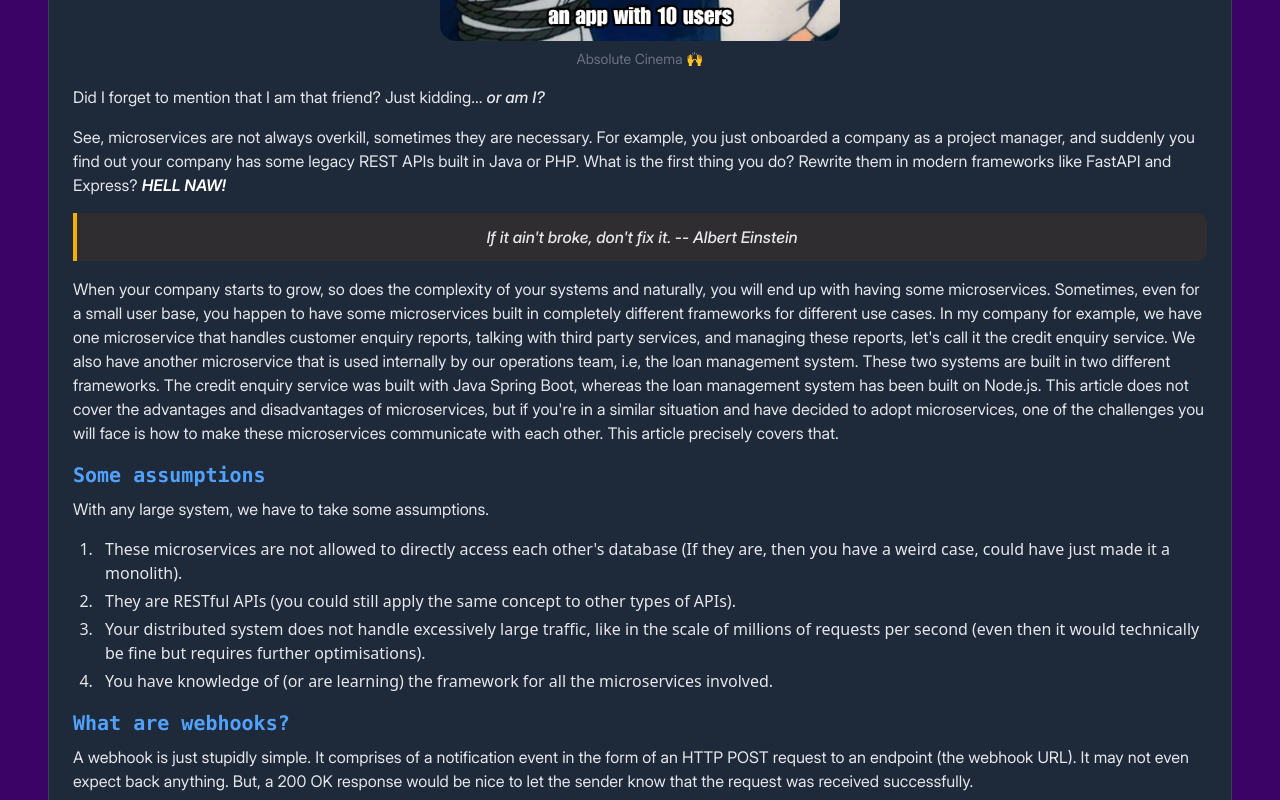
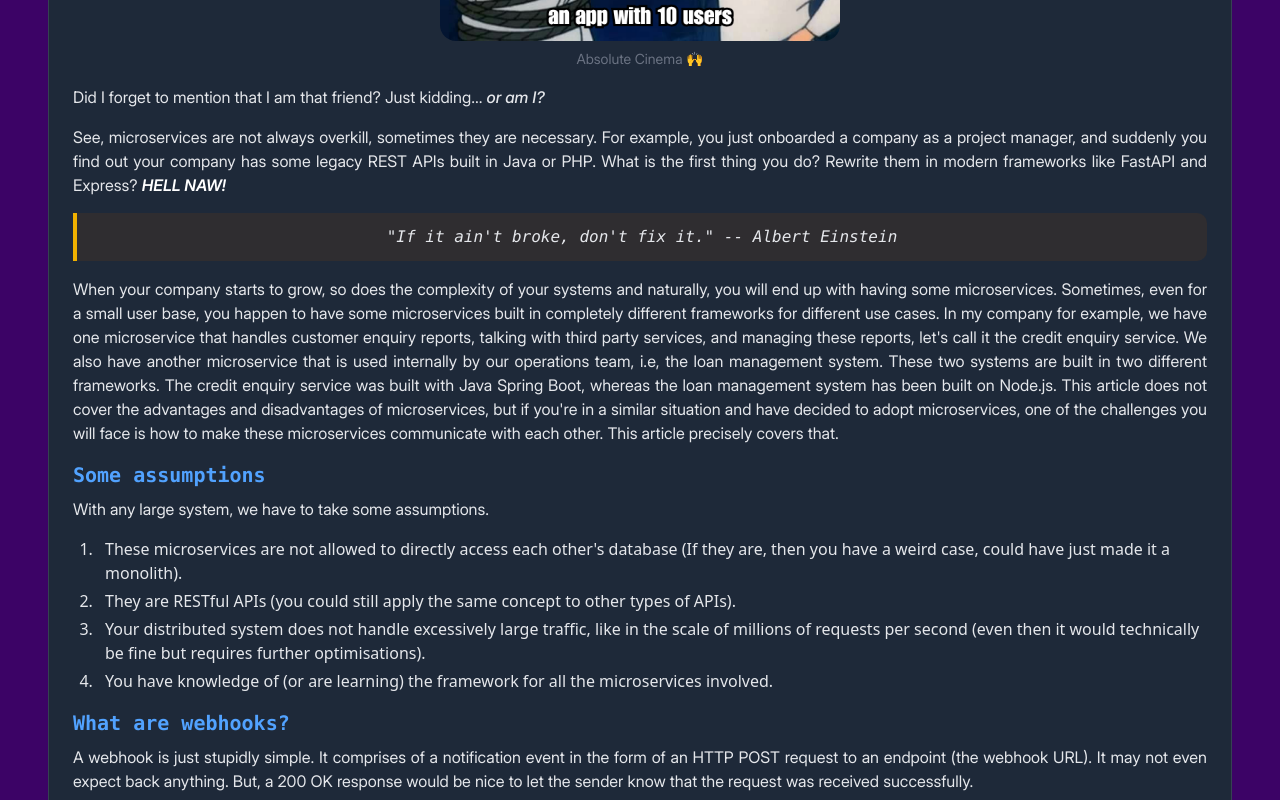
Before and after one commit to MarzukhAsjad/marzukhasjad.github.io, a React (Vite) app: page /blog in a window 1280 px wide. Shown: the part 1340-2140 px from the top of the page. Built offline with nearby package versions, Linux system fonts and the light colour scheme.

Commit message:
Add inter font to quiz explanation and justify paragraph text

```diff
--- a/src/components/QuizComponent.tsx
+++ b/src/components/QuizComponent.tsx
@@ -99,10 +99,10 @@ const QuizComponent: React.FC<QuizComponentProps> = ({ content }) => {
 
       {showExplanation && (
         <div className="mt-8 mb-2 p-4 bg-blue-900/30 rounded-lg border-l-4 border-blue-400">
-          <h6 className="text-blue-300 text-left font-semibold mb-2">
+          <h6 className="text-blue-300 text-left font-bold mb-2">
             Explanation:
           </h6>
-          <div className="text-blue-100 text-left [&>p]:mb-2 [&>strong]:text-white">
+          <div className="font-inter text-blue-100 text-left [&>p]:mb-2 [&>strong]:text-white">
             <ReactMarkdown remarkPlugins={[remarkGfm]}>
               {explanation}
             </ReactMarkdown>
--- a/src/pages/Blog.tsx
+++ b/src/pages/Blog.tsx
@@ -39,7 +39,7 @@ const Blog: React.FC = () => {
                 </h3>
               ),
               p: ({ children }) => (
-                <p className="font-inter text-gray-200 mb-4 text-left">
+                <p className="font-inter text-gray-200 mb-4 text-justify">
                   {children}
                 </p>
               ),
@@ -135,7 +135,7 @@ const Blog: React.FC = () => {
                 );
               },
               blockquote: ({ children }) => (
-                <blockquote className="border-l-4 border-yellow-500 bg-yellow-900/20 pl-4 pr-4 py-3 rounded-r-lg italic text-yellow-200 mb-4 font-mono text-center [&>p]:mb-0 [&>p]:text-center">
+                <blockquote className="border-l-4 border-yellow-500 bg-yellow-900/20 pl-4 pr-4 py-3 rounded-r-lg italic text-yellow-200 mb-4 font-mono text-center [&>p]:mb-0 [&>p]:text-center [&>p]:font-mono [&>p]:italic">
                   {children}
                 </blockquote>
               ),
@@ -197,7 +197,7 @@ Did I forget to mention that I am that friend? Just kidding... *or am I?*
 
 See, microservices are not always overkill, sometimes they are necessary. For example, you just onboarded a company as a project manager, and suddenly you find out your company has some legacy REST APIs built in Java or PHP. What is the first thing you do? Rewrite them in modern frameworks like FastAPI and Express? ***HELL NAW!***
 
-> If it ain't broke, don't fix it. -- Albert Einstein
+> "If it ain't broke, don't fix it." -- Albert Einstein
 
 When your company starts to grow, so does the complexity of your systems and naturally, you will end up with having some microservices. Sometimes, even for a small user base, you happen to have some microservices built in completely different frameworks for different use cases. In my company for example, we have one microservice that handles customer enquiry reports, talking with third party services, and managing these reports, let's call it the credit enquiry service. We also have another microservice that is used internally by our operations team, i.e, the loan management system. These two systems are built in two different frameworks. The credit enquiry service was built with Java Spring Boot, whereas the loan management system has been built on Node.js. This article does not cover the advantages and disadvantages of microservices, but if you're in a similar situation and have decided to adopt microservices, one of the challenges you will face is how to make these microservices communicate with each other. This article precisely covers that.
 
```
